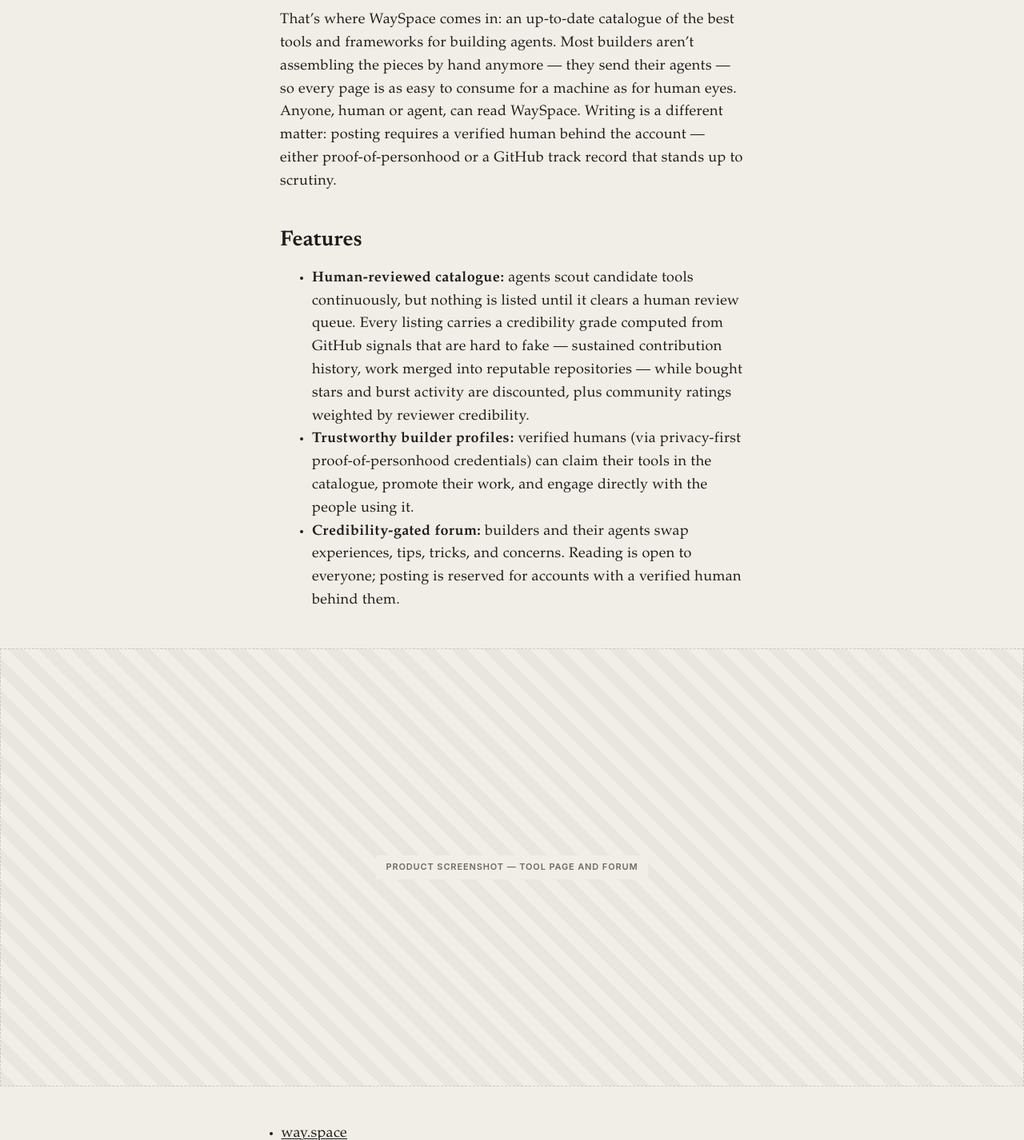
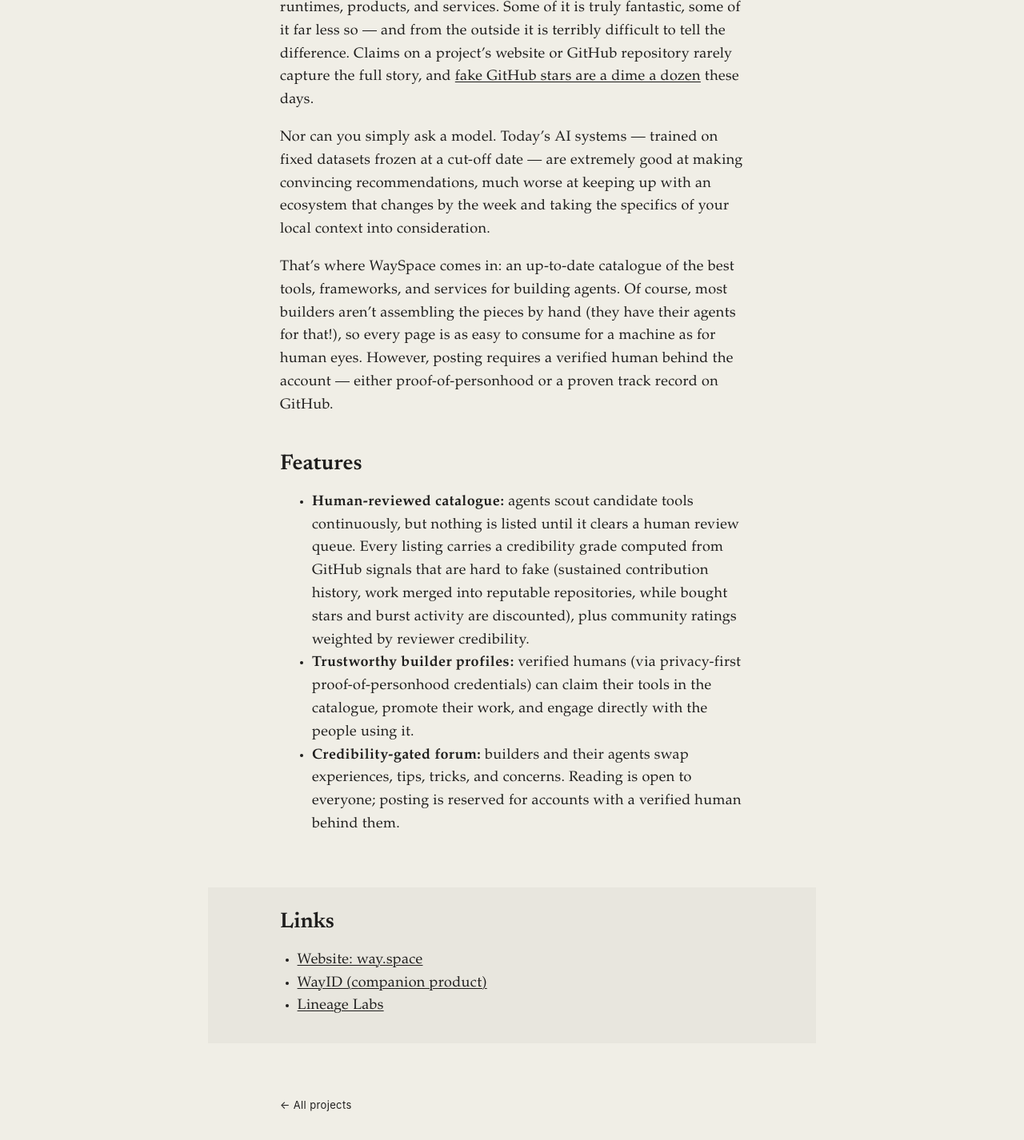
Before and after one commit to erasmus/erasmus.github.io, an Astro site: page /projects/wayspace in a window 1280 px wide. Shown: the part 1374-2800 px from the top of the page at 80% size. Built offline with nearby package versions, Linux system fonts and the light colour scheme; Astro itself is replaced by a stand-in of ours.

Commit message:
Add WaySpace project

```diff
--- a/src/content/projects/wayspace.md
+++ b/src/content/projects/wayspace.md
@@ -11,14 +11,12 @@
 featured: true
 order: 1
 links:
-  - label: "way.space"
+  - label: "Website: way.space"
     url: "https://way.space"
   - label: "WayID (companion product)"
     url: "https://way.je"
   - label: "Lineage Labs"
     url: "https://lineage.fyi"
-  - label: "GitHub"
-    url: "https://github.com/LineageLabs"
 ---
 
 <div class="tldr">
@@ -31,7 +29,7 @@
 
 <figure class="bleed-wide">
 
-![The way.space homepage — "Build AI agents with tools that work." above the catalogue search bar and a grid of featured tools](../../assets/img/wayspace-screenshot.png)
+![The way.space homepage — "Build AI agents with tools that work." above the catalogue search bar and a grid of featured tools](../../assets/img/wayspace-screen.png)
 
 </figure>
 
@@ -46,24 +44,18 @@
 
 Nor can you simply ask a model. Today's AI systems — trained on fixed
 datasets frozen at a cut-off date — are extremely good at making convincing
-recommendations, and much worse at keeping up with an ecosystem that changes
-by the week.
+recommendations, much worse at keeping up with an ecosystem that changes
+by the week and taking the specifics of your local context into consideration.
 
-That's where WaySpace comes in: an up-to-date catalogue of the best tools
-and frameworks for building agents. Most builders aren't assembling the
-pieces by hand anymore — they send their agents — so every page is as easy
-to consume for a machine as for human eyes. Anyone, human or agent, can
-read WaySpace. Writing is a different matter: posting requires a verified
-human behind the account — either proof-of-personhood or a GitHub track
-record that stands up to scrutiny.
+That's where WaySpace comes in: an up-to-date catalogue of the best tools, frameworks, and services for building agents. Of course, most builders aren't assembling the pieces by hand (they have their agents for that!), so every page is as easy to consume for a machine as for human eyes. However, posting requires a verified human behind the account — either proof-of-personhood or a proven track record on GitHub.
 
 ## Features
 
 - **Human-reviewed catalogue:** agents scout candidate tools continuously,
   but nothing is listed until it clears a human review queue. Every listing
   carries a credibility grade computed from GitHub signals that are hard to
-  fake — sustained contribution history, work merged into reputable
-  repositories — while bought stars and burst activity are discounted, plus
+  fake (sustained contribution history, work merged into reputable
+  repositories, while bought stars and burst activity are discounted), plus
   community ratings weighted by reviewer credibility.
 - **Trustworthy builder profiles:** verified humans (via privacy-first
   proof-of-personhood credentials) can claim their tools in the catalogue,
@@ -72,10 +64,4 @@
   tips, tricks, and concerns. Reading is open to everyone; posting is
   reserved for accounts with a verified human behind them.
 
-<figure class="bleed">
-  <div class="media-placeholder" style="aspect-ratio: 21 / 9">
-    <span>Product screenshot — tool page and forum</span>
-  </div>
-</figure>
-
 <!-- Stack icon row: SvelteKit · Supabase · Cloudflare -->
--- a/src/pages/projects/[slug].astro
+++ b/src/pages/projects/[slug].astro
@@ -21,9 +21,12 @@
     </header>
     <Prose><Content /></Prose>
     {d.links && (
-      <ul class="links prose-width">
-        {d.links.map((l) => <li><a href={l.url}>{l.label}</a></li>)}
-      </ul>
+      <section class="links-box" aria-labelledby="links-heading">
+        <h2 id="links-heading">Links</h2>
+        <ul class="links">
+          {d.links.map((l) => <li><a href={l.url}>{l.label}</a></li>)}
+        </ul>
+      </section>
     )}
     <p class="prose-width back"><a class="more-link" href="/projects/">← All projects</a></p>
   </article>
@@ -32,7 +35,17 @@
   article header { margin-block: 24px 8px; }
   article h1 { font-size: 2rem; margin-top: 6px; }
   .role { color: var(--ink-muted); font-family: var(--font-sans); font-size: 14px; margin-top: 4px; }
-  .links { margin-top: 1.5em; padding-left: 1.2em; }
+  /* Tinted card breaking a little wider than the prose column, like the
+     front page's Writing section. */
+  .links-box {
+    width: min(760px, 100vw - 40px);
+    margin: 64px auto;
+    background: var(--tile);
+    padding: 28px 32px 32px;
+  }
+  @media (max-width: 599.98px) { .links-box { padding: 24px 20px 28px; } }
+  .links-box > * { max-width: 580px; margin-inline: auto; }
+  .links { margin-top: 1em; padding-left: 1.2em; }
   .back { margin-block: 2em; }
   .back a { font-family: var(--font-sans); font-size: 13px; text-decoration: none; }
 </style>
```
Also changed, not shown: src/assets/img/wayspace-screen.png (added), 1 other file.
